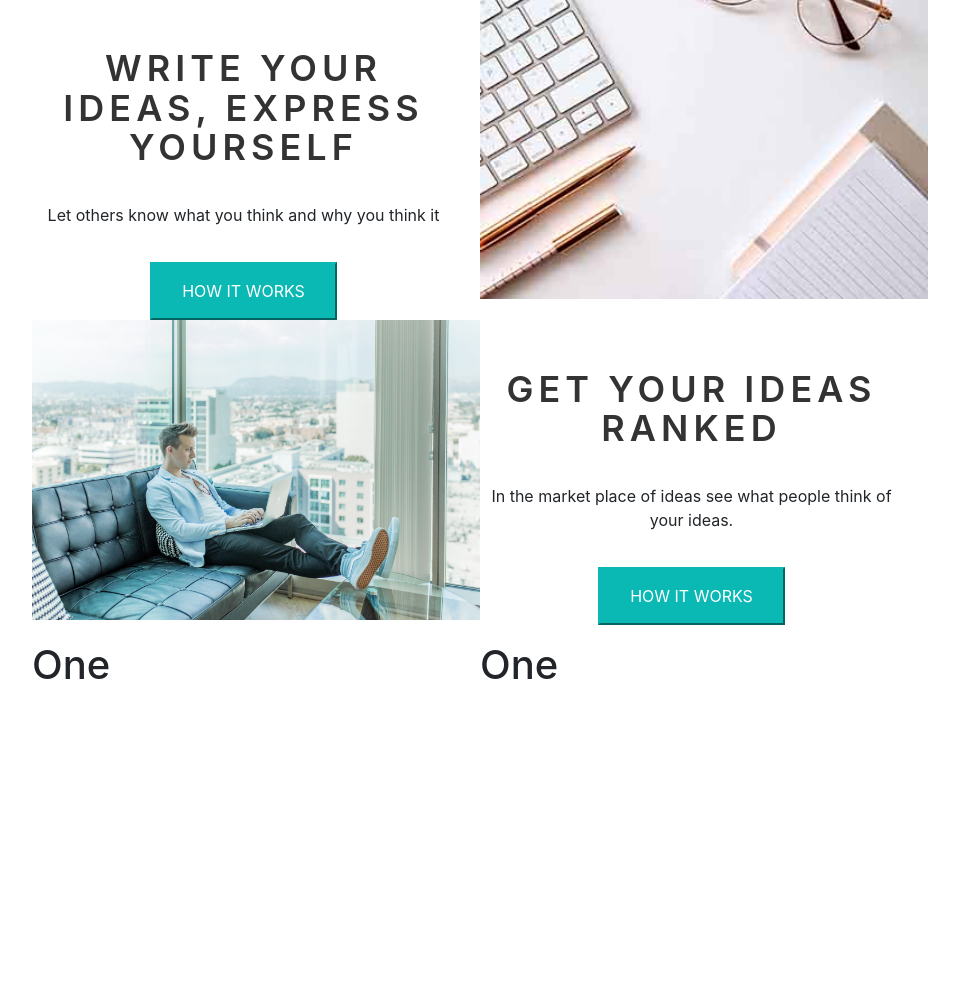
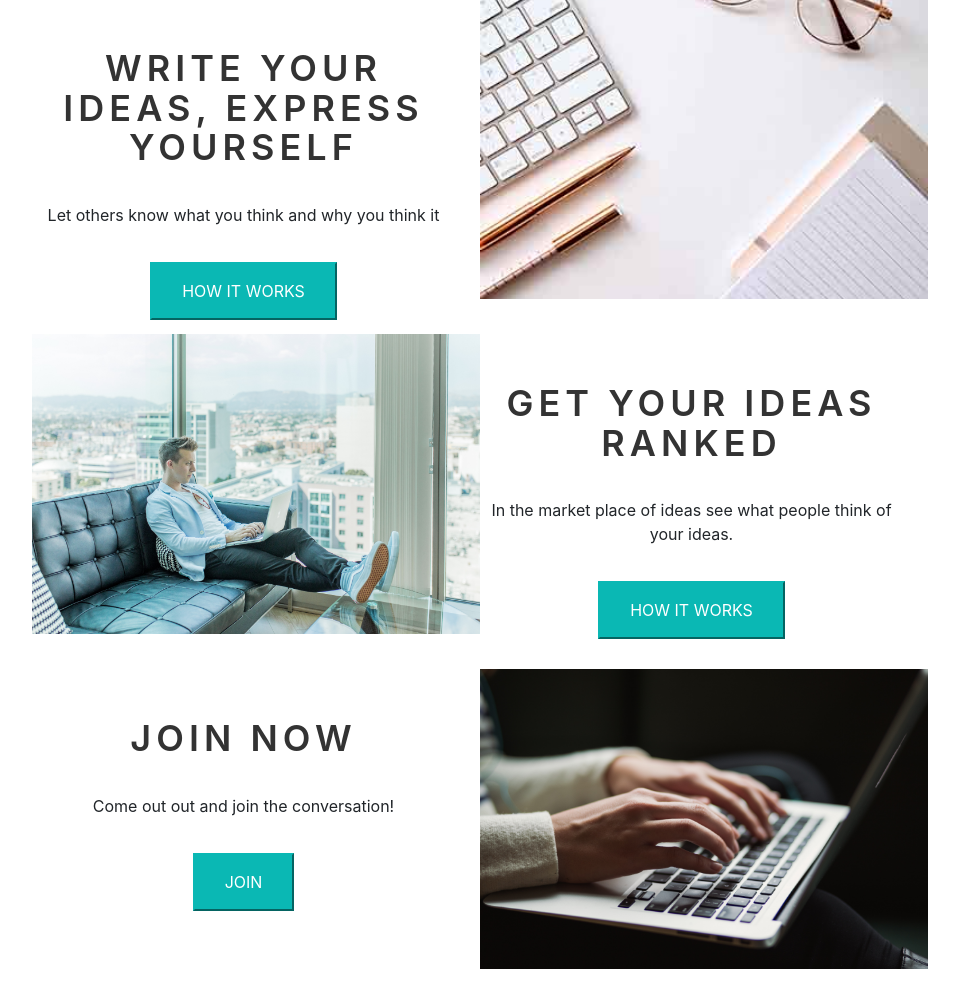
Before and after one commit to ravenusmc/blog_ratings, a PHP site: page / in a window 1280 px wide. Shown: the part 946-1951 px from the top of the page, without its empty margins (160-1119 px from the left). Before the commit the page ends 1625 px from the top, so only its background shows below. Run offline with PHP 8.4, Linux system fonts and the light colour scheme; data that the repository does not hold is empty; some libraries are stand-ins or nearby versions.

Commit message:
added third aarea

```diff
--- a/assets/css/landing.css
+++ b/assets/css/landing.css
@@ -49,6 +49,10 @@ section {
   margin-top: 35px;
 }
 
+.button_div_margin_fix {
+  margin-bottom: 30px;
+}
+
 button {
   border-color: #0AB8B4;
   background-color: #0AB8B4;
@@ -80,6 +84,14 @@ button:hover {
   background-size: cover;
 }
 
+.section_three_image {
+  background-image: url('../images/sec_3.jpg');
+  height: 300px;
+  background-position: center;
+  background-repeat: no-repeat;
+  background-size: cover;
+}
+
 @media only all and (max-width: 950px) {
 
   section {
--- a/index.php
+++ b/index.php
@@ -26,17 +26,20 @@
     <p class='margin_fix center section_paragraph'>In the market place of ideas see what people think of
       your ideas.
     </p>
-    <div class='button_div'>
+    <div class='button_div button_div_margin_fix'>
       <button>How it Works</button>
     </div>
   </div>
 
-  <div>
-    <h1>One</h1>
+  <div class='words_div'>
+    <p class='center section_title'>Join Now</p>
+    <p class='margin_fix center section_paragraph'>Come out out and join the conversation!</p>
+    <div class='button_div'>
+      <button>Join</button>
+    </div>
   </div>
 
-  <div>
-    <h1>One</h1>
+  <div class='section_three_image'>
   </div>
 
 </section>
```
Also changed, not shown: assets/images/sec_3.jpg (added).
